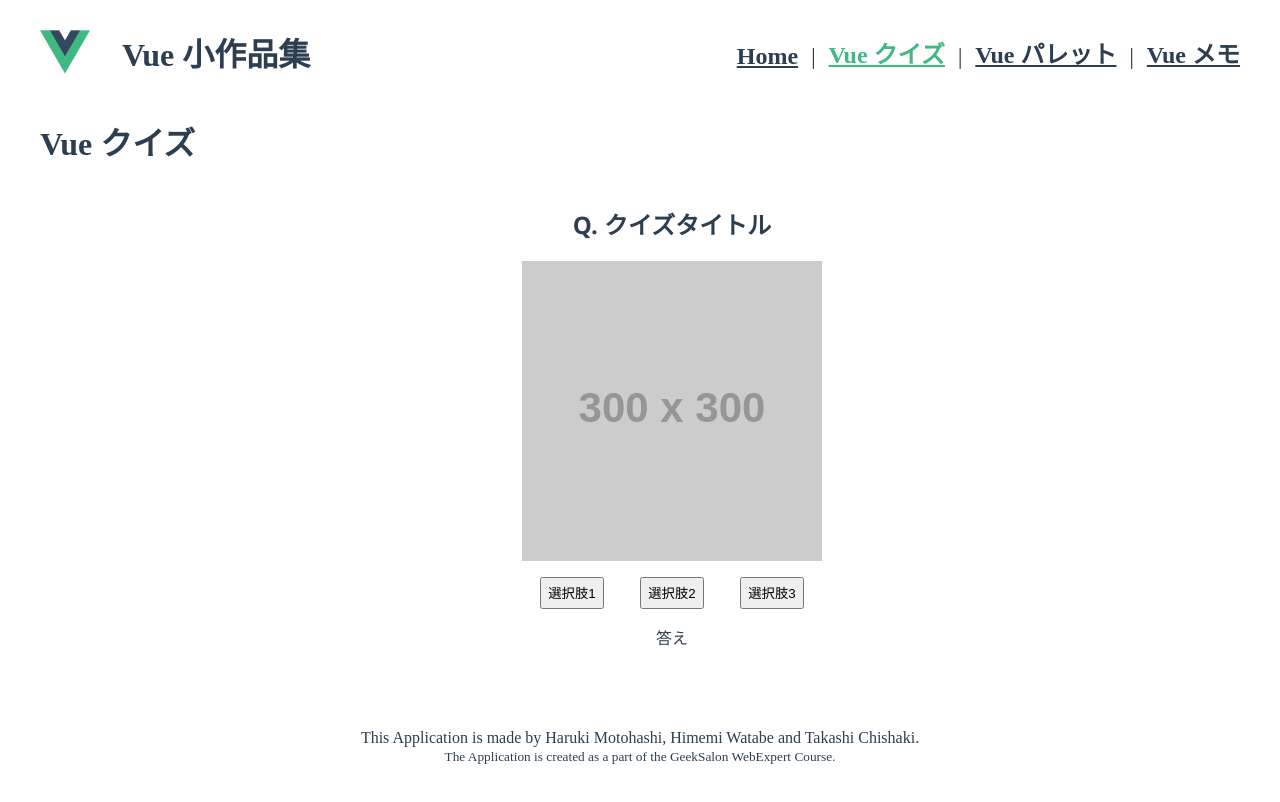
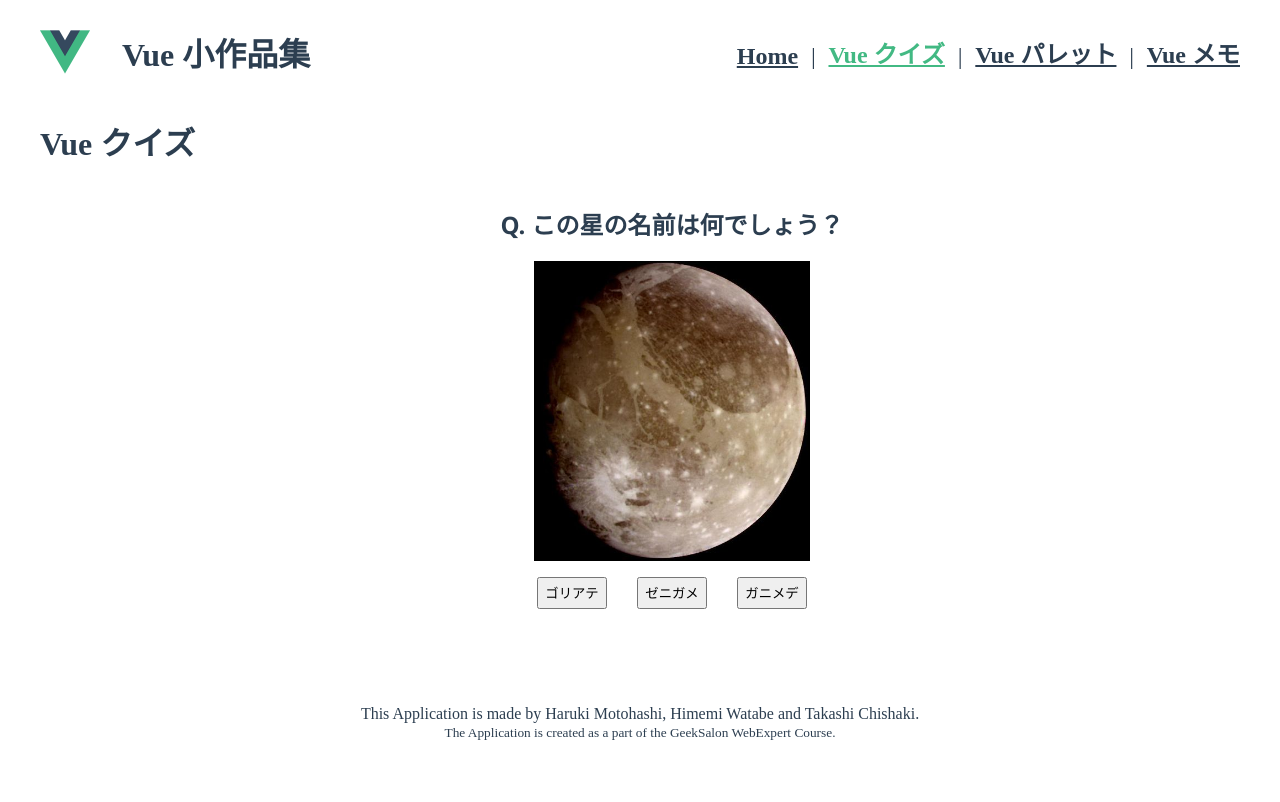
Before and after one commit to webex14-team-8/team-demo-app, a Vue app: page /quiz in a window 1280 px wide. Shown: the top 802 px of the page. Built offline with nearby package versions, Linux system fonts and the light colour scheme.

Commit message:
Vueクイズを作りました

```diff
--- a/src/views/QuizApp.vue
+++ b/src/views/QuizApp.vue
@@ -1,29 +1,55 @@
 <template>
   <h1>Vue クイズ</h1>
   <div class="app">
-    <h2>Q. {{ "クイズタイトル" }}</h2>
-    <img
-      class="quiz-image"
-      src="https://via.placeholder.com/300x300"
-      alt="クイズタイトル"
-    />
+    <h2>Q. {{ quiz.text }}</h2>
+    <img v-bind:src="quizImagePath" class="quiz-image" alt="クイズタイトル" />
     <div class="container">
-      <button>
-        {{ "選択肢1" }}
-      </button>
-      <button>
-        {{ "選択肢2" }}
-      </button>
-      <button>
-        {{ "選択肢3" }}
+      <button
+        v-for="(choice, i) in quiz.choices"
+        v-bind:key="i"
+        v-on:click="choiced(choice)"
+      >
+        {{ choice.text }}
       </button>
     </div>
-    <div>{{ "答え" }}</div>
+    <div>{{ feedback }}</div>
   </div>
 </template>
 
 <script>
-export default {}
+export default {
+  data() {
+    return {
+      quizImagePath: require("@/assets/Ganymede.jpg"),
+      feedback: "",
+      quiz: {
+        text: "この星の名前は何でしょう？",
+        image: "Ganymede.jpg",
+        choices: [
+          {
+            text: "ゴリアテ",
+            feedback:
+              "残念！ゴリアテは、旧約聖書に登場するダビデに石で殺される巨人だよ。",
+          },
+          {
+            text: "ゼニガメ",
+            feedback:
+              "残念！ゼニガメは、クサガメまたはニホンイシガメの幼体だよ。",
+          },
+          {
+            text: "ガニメデ",
+            feedback: "正解！ガニメデは、木星の第三惑星だよ！",
+          },
+        ],
+      },
+    }
+  },
+  methods: {
+    choiced(choice) {
+      this.feedback = choice.feedback
+    },
+  },
+}
 </script>
 
 <style>
```
Also changed, not shown: src/assets/Ganymede.jpg (added).
